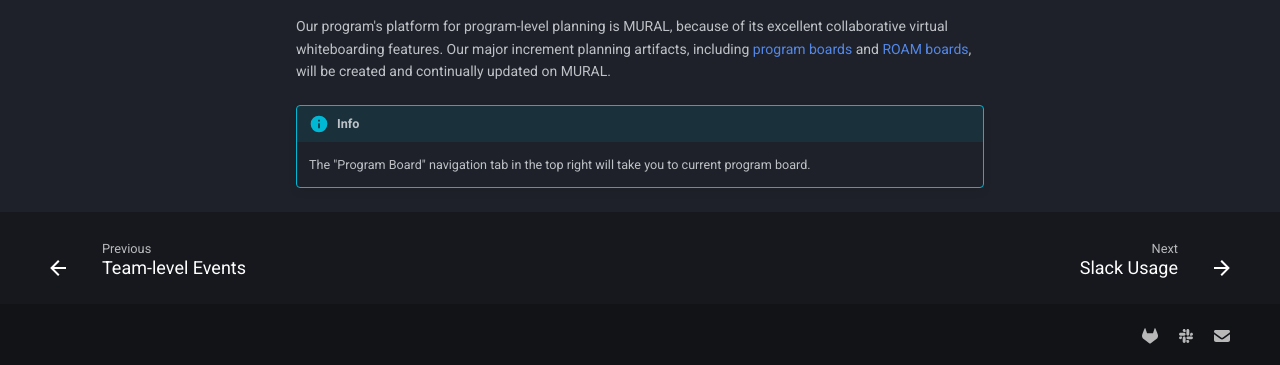
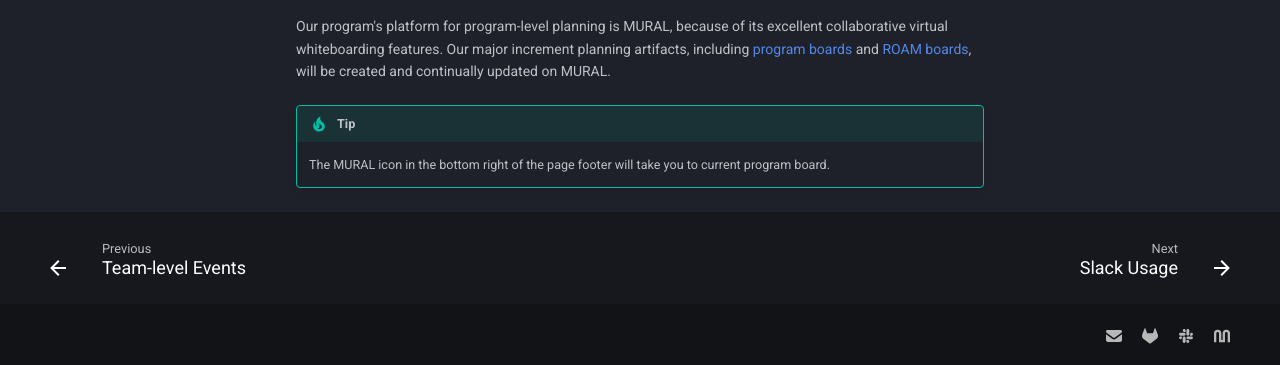
Before and after one commit to zheng0xd/JATIC-internal-docs, an MkDocs documentation site: the page built from docs/process/platforms/index.md, in a window 1280 px wide and 900 px high, scrolled down 627 px. Shown: the part 532-897 px from the top of the window. Built offline with MkDocs 1.6.1 and Material for MkDocs 9.7.7, drawn with Linux system fonts in a browser that asks for light colours.

Commit message:
move program board link

```diff
--- a/docs/process/platforms/index.md
+++ b/docs/process/platforms/index.md
@@ -32,6 +32,6 @@
 
 Our program's platform for program-level planning is MURAL, because of its excellent collaborative virtual whiteboarding features. Our major increment planning artifacts, including [program boards](https://miro.com/templates/safe-program-board/) and [ROAM boards](https://miro.com/templates/safe-roam-board/), will be created and continually updated on MURAL.
 
-!!! info
+!!! tip
 
-    The "Program Board" navigation tab in the top right will take you to current program board.
+    The MURAL icon in the bottom right of the page footer will take you to current program board.
--- a/mkdocs.yml
+++ b/mkdocs.yml
@@ -7,7 +7,7 @@
 
 # Repo information
 repo_name: Gitlab
-repo_url: https://gitlab.jatic.net/docs
+repo_url: https://gitlab.jatic.net/docs # needs updating
 
 # Build information
 site_dir: public
@@ -56,12 +56,14 @@
   - stylesheets/extra.css
 extra: # These generate the footer
   social:
+    - icon: fontawesome/solid/envelope
+      link: mailto:<CDAO-jatic@groups.mail.mil>
     - icon: fontawesome/brands/gitlab
       link: https://gitlab.jatic.net/
     - icon: fontawesome/brands/slack
       link: https://cdaote.slack.com/
-    - icon: fontawesome/solid/envelope
-      link: mailto:<CDAO-jatic@groups.mail.mil>
+    - icon: simple/mural # the mural link below needs to be updated with the latest program board each increment!
+      link: https://app.mural.co/t/ecis6578/m/ecis6578/1697134244478/58b5177575b43e6f5caf6feb82d840410a6ceff5?sender=u4d7fc200d51cbdba67ba7346
   generator: false
 
 # Markdown extensions
@@ -81,7 +83,7 @@
       emoji_generator: !!python/name:material.extensions.emoji.to_svg
 
 # Page tree
-nav: # Once indented lines become navigation tabs. Twice indented become sections in the right-hand navigation.
+nav:
   - Home:
     - index.md
     - Program Info:
@@ -139,8 +141,12 @@
     - Calendar: increment/3/calendar.md
     - Objectives: increment/3/objectives.md
     - Priority Engagements: increment/3/engagements.md
+    # the mural link below needs to be updated with the latest program board each increment!
+    - Link to Program Board: https://app.mural.co/t/ecis6578/m/ecis6578/1697134244478/58b5177575b43e6f5caf6feb82d840410a6ceff5?sender=u4d7fc200d51cbdba67ba7346
     - Archive:
       - increment/archive/index.md
+  - Presentations:
+    - presentations/index.md
   - Teams:
     - ARiA: teams/aria.md
     - IBM: teams/ibm.md
@@ -151,6 +157,3 @@
     - PM Team: teams/pm.md
     - System Team: teams/systems.md
     - TwoSix: teams/twosix.md
-  - Presentations:
-    - presentations/index.md
-  - Program Board: https://app.mural.co/t/ecis6578/m/ecis6578/1697134244478/58b5177575b43e6f5caf6feb82d840410a6ceff5?sender=u4d7fc200d51cbdba67ba7346
```
